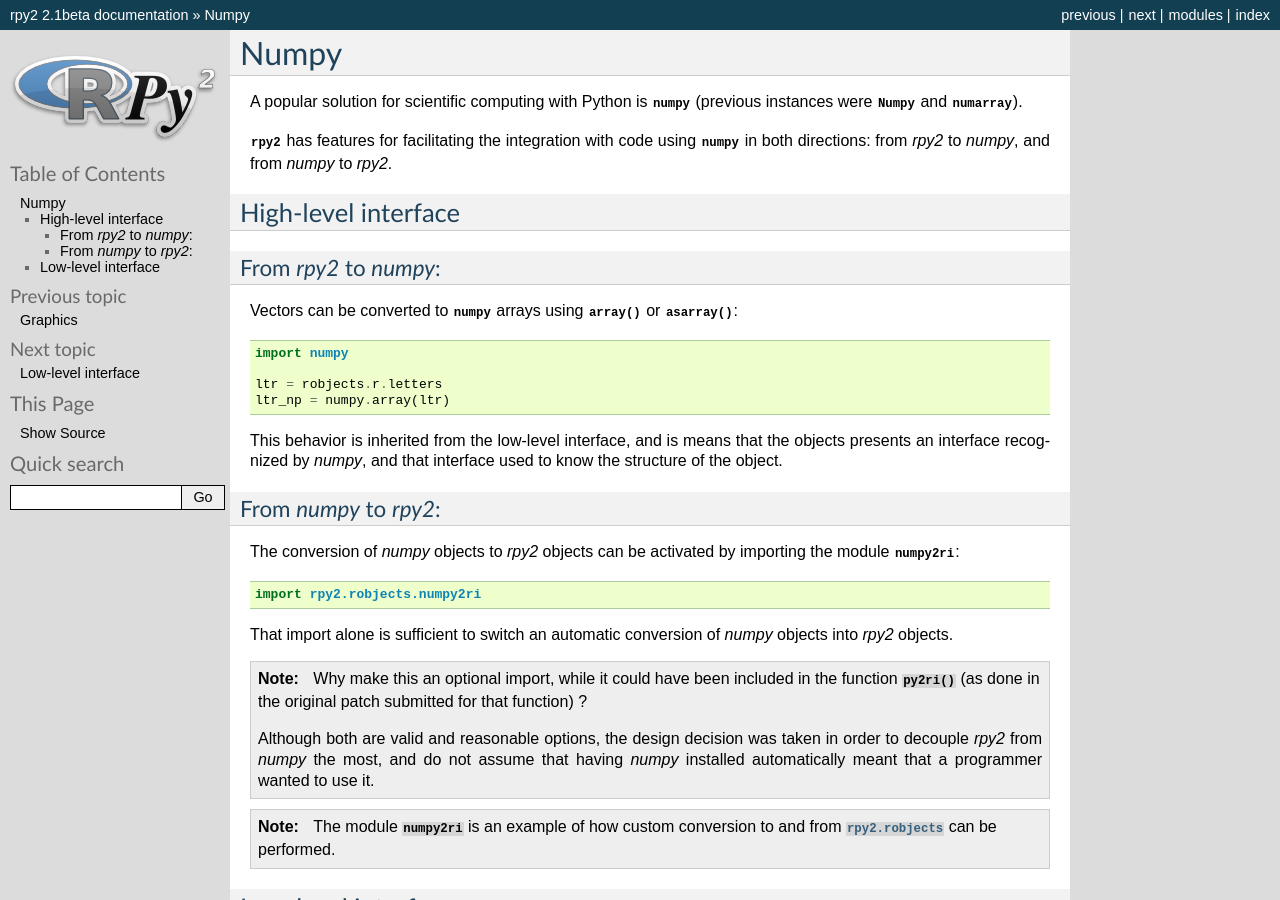
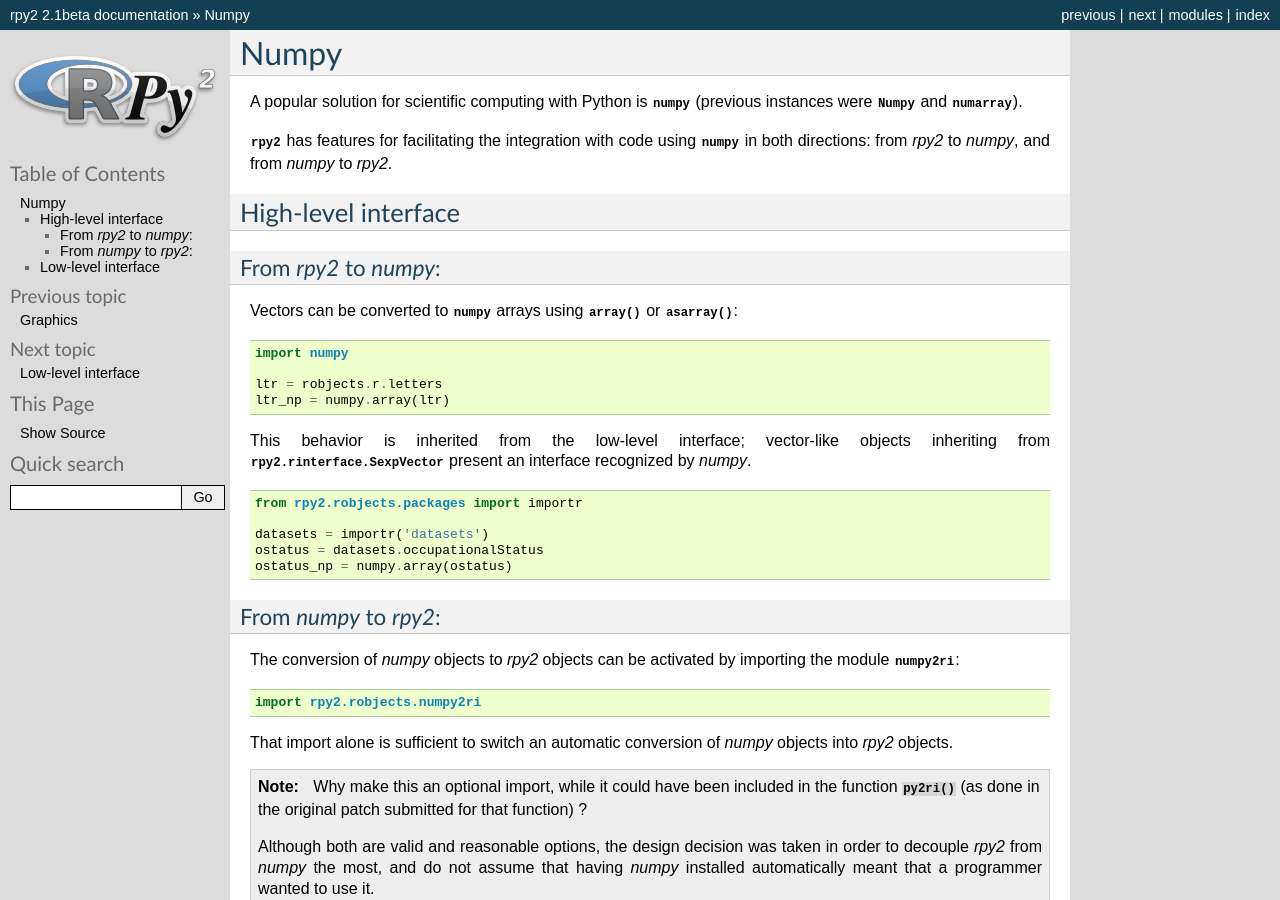
Before and after one commit to rpy2/rpy2, a Sphinx documentation site: the page built from doc/source/numpy.rst, in a window 1280 px wide and 900 px high. Built offline with Sphinx 7.4.7, drawn with Linux system fonts in a browser that asks for light colours; formulas are drawn with MathJax 3.

```diff
--- a/doc/source/numpy.rst
+++ b/doc/source/numpy.rst
@@ -17,16 +17,28 @@
 ^^^^^^^^^^^^^^^^^^^^^^^
 
 Vectors can be converted to :mod:`numpy` arrays using
-:meth:`array` or :meth:`asarray`::
+:meth:`array` or :meth:`asarray`:
 
-  import numpy
+.. code-block:: python
 
-  ltr = robjects.r.letters
-  ltr_np = numpy.array(ltr)
+   import numpy
 
-This behavior is inherited from the low-level interface,
-and is means that the objects presents an interface recognized by
-`numpy`, and that interface used to know the structure of the object.
+   ltr = robjects.r.letters
+   ltr_np = numpy.array(ltr)
+
+This behavior is inherited from the low-level interface;
+vector-like objects inheriting from :class:`rpy2.rinterface.SexpVector`
+present an interface recognized by `numpy`.
+
+
+.. code-block:: python
+
+   from rpy2.robjects.packages import importr
+
+   datasets = importr('datasets')
+   ostatus = datasets.occupationalStatus
+   ostatus_np = numpy.array(ostatus)
+
 
 
 
```
Also changed, not shown: 1 other file.
